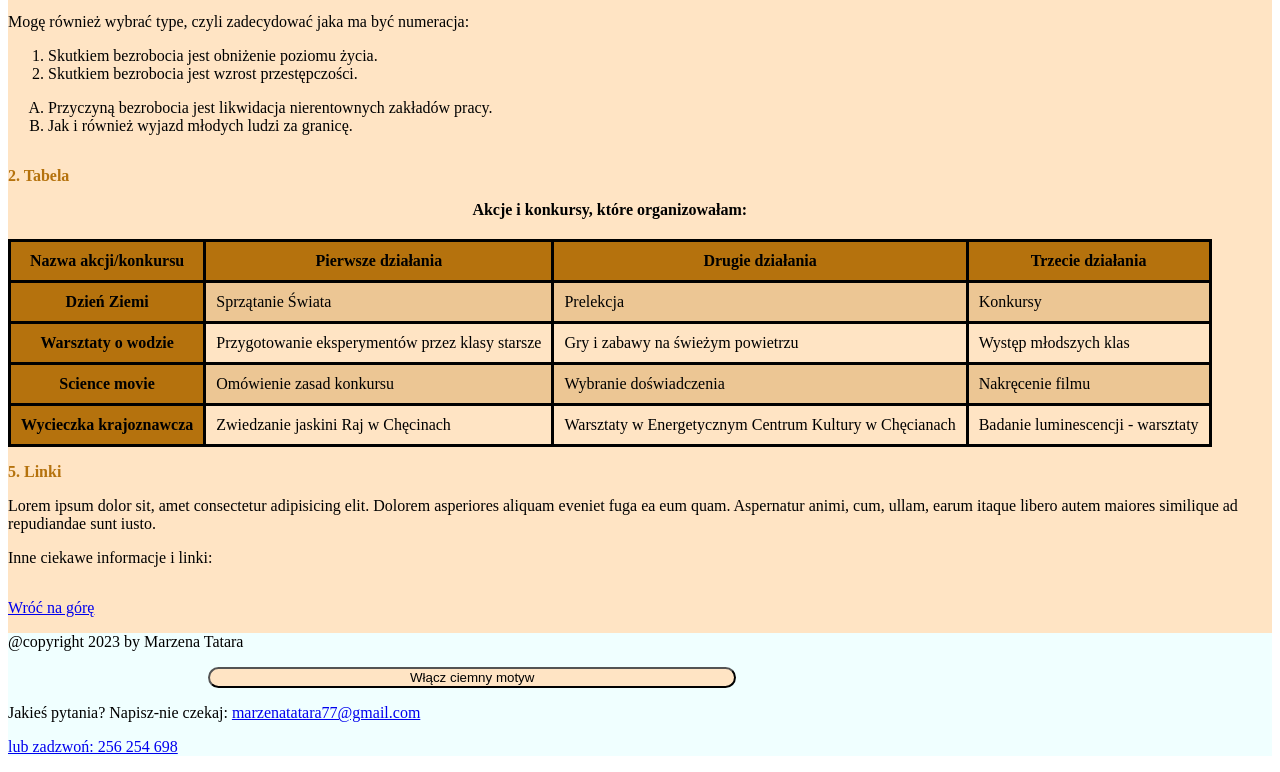
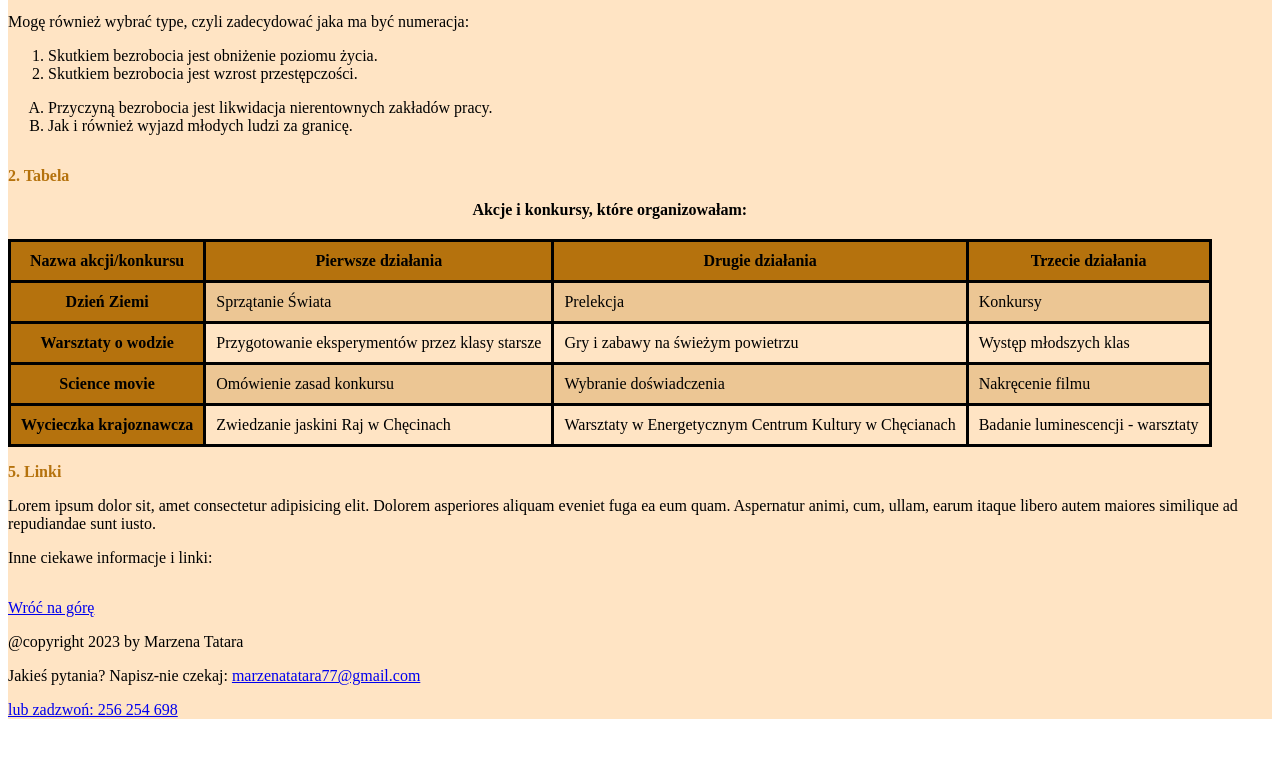
Before and after one commit to MarzenaTatara/My-exercises, a plain HTML site: page index.html in a window 1280 px wide. Shown: the part 905-1677 px from the top of the page. After the commit the page ends 1640 px from the top, so only its background shows below. Drawn offline with Linux system fonts and the light colour scheme.

Commit message:
remove sth

```diff
--- a/css/style.css
+++ b/css/style.css
@@ -71,19 +71,3 @@ html {
 .tableRow:hover {
     background-color: rgb(181 114 13 / 10%);
 }
-
-.powrot {
-    border-radius: 30px;
-    background-color: bisque;
-    margin-left: 200px;
-    padding-left: 200px;
-    padding-right: 200px;
-}
-
-.color {
-    background-color: azure;
-}
-
-.footer {
-    border: 10px rgb(181 114 13 / 26%);
-}
--- a/index.html
+++ b/index.html
@@ -134,12 +134,10 @@
         <p>
             <a href="#Wróć na górę">Wróć na górę</a>
         </p>
-        <div>
 
-            <footer class="footer color"> @copyright 2023 by Marzena Tatara
-                <p>
-                    <button class="powrot">Włącz ciemny motyw</button>
-                </p>
+
+        <footer> @copyright 2023 by Marzena Tatara
+
             <p>
                 Jakieś pytania? Napisz-nie czekaj:
                 <a href="mailto:marzenatatara77@gmail.com">
@@ -150,7 +148,6 @@
                 <a href="tel:+48.256254698"> lub zadzwoń: 256 254 698</a>
             </p>
         </footer>
-        </div>
 
     </div>
 </body>
--- a/js/script.js
+++ b/js/script.js
@@ -4,7 +4,6 @@ let button = document.querySelector(".button");
 let header = document.querySelector(".header");
 let changeBackground = document.querySelector(".changeBackground");
 let mainContener = document.querySelector(".mainContener");
-let footer = document.querySelector(".footer");
 
 
 button.addEventListener("click", () => {
@@ -22,22 +21,3 @@ changeBackground.addEventListener("click", () => {
         mainContener.classList.toggle("jasne");
     }
 });
-
-let number1 = 11;
-let number2 = 10;
-
-let message = number1 > number2 ? "number1 jest większe" : "number1 nie jest większe";
-
-console.log(message);
-
-let powrot = document.querySelector(".powrot");
-button = document.querySelector(".button");
-
-button.addEventListener("click", () => {
-
-    if (powrot.innerText === "Wróć na górę") {
-        powrot.innerText = "Idź dalej";
-    } else if (powrot.innerText === "Idź dalej") {
-        powrot.innerText = "Wróć na górę";
-    }
-});
```
Lines whose indentation alone changed are shown as unchanged.
